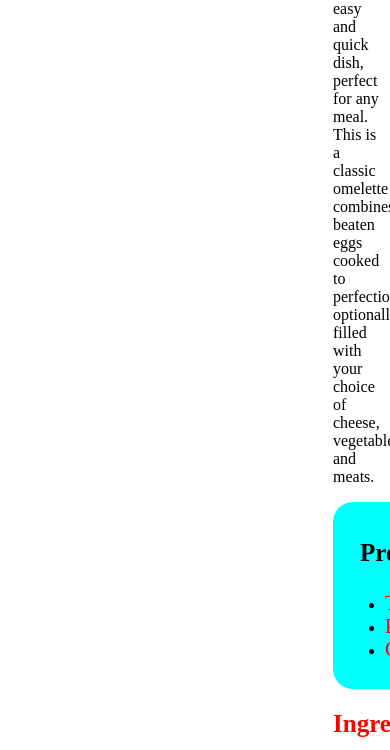
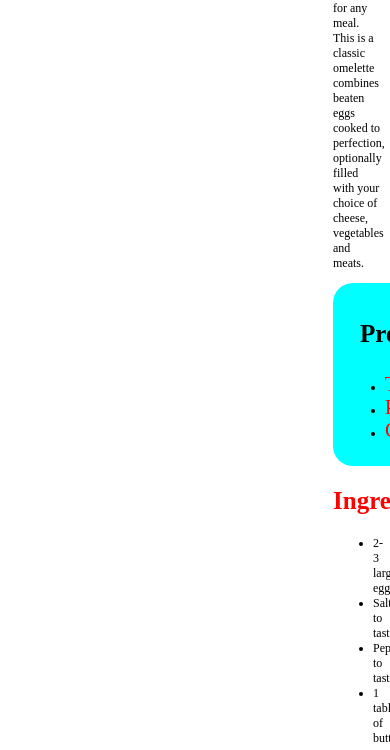
Before and after one commit to TonyOgie/TonyOgie.github.io, a plain HTML site: page index.html in a window 390 px wide. Shown: the part 584-1334 px from the top of the page. Drawn offline with Linux system fonts and the light colour scheme.

Commit message:
Add style for mobile

```diff
--- a/style.css
+++ b/style.css
@@ -63,3 +63,13 @@ h2{
     margin-left: 325px;
     width: 700px
 }
+
+@media only screen and (
+    max-width: 480px
+) {
+    body{
+        font-size: 12px;
+        display: flex;
+        flex-direction: column;
+    }
+}
```
